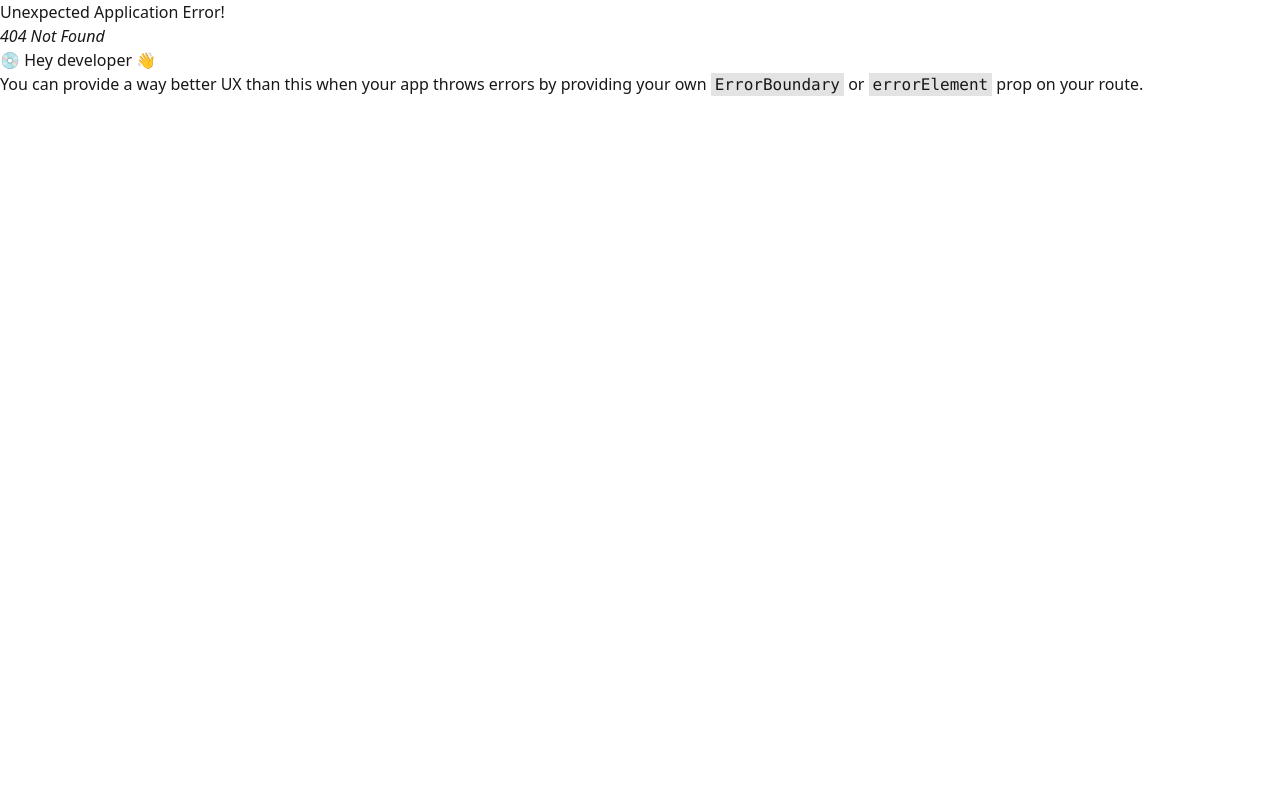
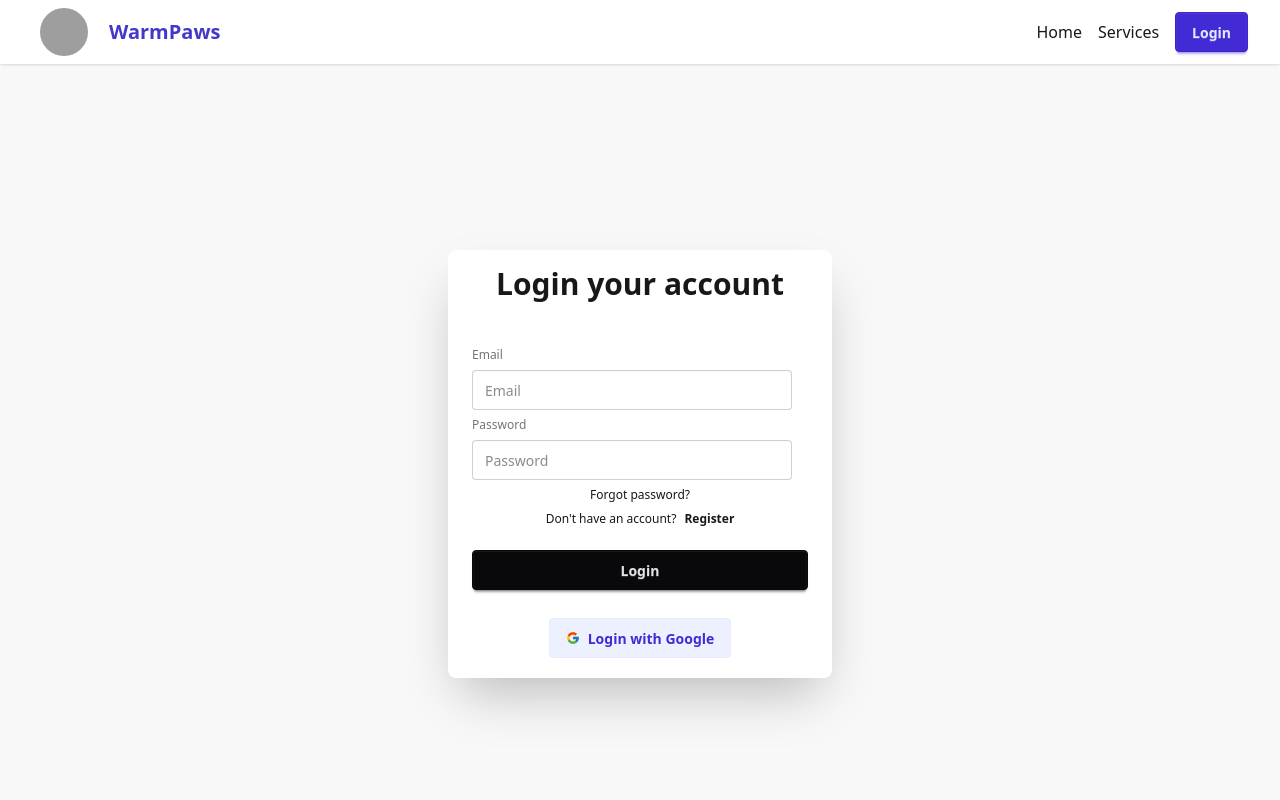
Before and after one commit to Noman6542/WarmPaws, a React (Vite) app: page /login in a window 1280 px wide. Before the commit this address had no page. Shown: the top 800 px of the page. Built offline with nearby package versions, Linux system fonts and the light colour scheme; no server answers; grey boxes are pictures that could not be loaded.

Commit message:
added login pages all functionality

```diff
--- a/package.json
+++ b/package.json
@@ -11,10 +11,12 @@
   },
   "dependencies": {
     "@tailwindcss/vite": "^4.1.15",
+    "firebase": "^12.4.0",
     "react": "^19.1.1",
     "react-dom": "^19.1.1",
     "react-icons": "^5.5.0",
     "react-router": "^7.9.4",
+    "react-spinners": "^0.17.0",
     "react-toastify": "^11.0.5",
     "tailwindcss": "^4.1.15"
   },
--- a/src/Component/Navbar.jsx
+++ b/src/Component/Navbar.jsx
@@ -1,8 +1,16 @@
-import React from "react";
+import React, { use } from "react";
 import { Link, NavLink } from "react-router";
-import Header from "../Pages/Header";
-
+import { AuthContext } from "../Provider/AuthProvider";
+import { toast } from "react-toastify";
 const Navbar = () => {
+  const { user, logout } = use(AuthContext);
+  const handleLogout = () => {
+    logout()
+      .then(() => {
+        toast.success("You logout successfully");
+      })
+      .catch((error) => toast.error(error.message));
+  };
   return (
     <div>
       <div className="navbar bg-base-100 shadow-sm px-4 lg:px-8">
@@ -31,13 +39,30 @@ const Navbar = () => {
               <NavLink className="hover:underline hover:text-[#4338ca]" to="/">
                 Home
               </NavLink>
-              <NavLink className="hover:underline hover:text-[#4338ca]" to="/">
+              <NavLink
+                className="hover:underline hover:text-[#4338ca]"
+                to="/ServicesDetails"
+              >
                 Services
               </NavLink>
-              <Link className="btn btn-primary hover:bg-transparent hover:font-semibold hover:text-black">
-                Login
-              </Link>
-              <Link className="btn btn-outline btn-primary">Register</Link>
+              <div>
+                {user ? (
+                  <button
+                    onClick={handleLogout}
+                    to="/register"
+                    className="btn btn-outline btn-primary"
+                  >
+                    Log-Out
+                  </button>
+                ) : (
+                  <Link
+                    to="/login"
+                    className="btn btn-primary hover:bg-transparent hover:font-semibold hover:text-black"
+                  >
+                    Login
+                  </Link>
+                )}
+              </div>
             </ul>
           </div>
 
@@ -57,26 +82,35 @@ const Navbar = () => {
         </div>
 
         <div className="navbar-end lg:flex items-center gap-4 hidden md:block">
-          <NavLink
-            className="hover:underline  hover:text-[#4338ca]"
-            to="/"
-          >
+          <NavLink className="hover:underline  hover:text-[#4338ca]" to="/">
             Home
           </NavLink>
           <NavLink
             className="hover:underline hover:text-[#4338ca]"
-            to="/"
+            to="/ServicesDetails"
           >
             Services
           </NavLink>
-          <Link className="btn btn-primary hover:bg-transparent hover:font-semibold hover:text-black">
-            Login
-          </Link>
-          <Link className="btn btn-outline btn-primary">Register</Link>
+          <div>
+            {user ? (
+              <button
+                onClick={handleLogout}
+                to="/register"
+                className="btn btn-outline btn-primary"
+              >
+                Log-Out
+              </button>
+            ) : (
+              <Link
+                to="/login"
+                className="btn btn-primary hover:bg-transparent hover:font-semibold hover:text-black"
+              >
+                Login
+              </Link>
+            )}
+          </div>
         </div>
       </div>
-
-      <Header></Header>
     </div>
   );
 };
--- /dev/null
+++ b/src/Firebase/Firebase.init.js
@@ -0,0 +1,20 @@
+// Import the functions you need from the SDKs you need
+import { initializeApp } from "firebase/app";
+import { getAuth } from "firebase/auth";
+
+// TODO: Add SDKs for Firebase products that you want to use
+// https://firebase.google.com/docs/web/setup#available-libraries
+
+// Your web app's Firebase configuration
+const firebaseConfig = {
+  apiKey: "AIzaSyCqDj9RktP3JPjZlQG67Wjk58iUXHDcUZI",
+  authDomain: "warm-paws-95833.firebaseapp.com",
+  projectId: "warm-paws-95833",
+  storageBucket: "warm-paws-95833.firebasestorage.app",
+  messagingSenderId: "785678162475",
+  appId: "1:785678162475:web:5b68ac8baef660b4bde86e"
+};
+
+// Initialize Firebase
+const app = initializeApp(firebaseConfig);
+export const auth = getAuth(app);
--- a/src/Layout/HomeLayout.jsx
+++ b/src/Layout/HomeLayout.jsx
@@ -10,9 +10,6 @@ const HomeLayout = () => {
   return (
     <div className='max-w-[1600px] mx-auto bg-[#f9fafb]'>
       <Navbar></Navbar>
-      <Services></Services>
-      <WinterCare></WinterCare>
-      <ExpertVets></ExpertVets>
       <Outlet></Outlet>
       <Footer></Footer>
     </div>
--- /dev/null
+++ b/src/Pages/Home.jsx
@@ -0,0 +1,31 @@
+import React, { useEffect, useState } from 'react';
+import Header from './Header';
+import Services from './Services';
+import WinterCare from './winterCare';
+import ExpertVets from './ExpertVets';
+import { ClimbingBoxLoader } from 'react-spinners';
+
+const Home = () => {
+  const [loading, setLoading] = useState(true);
+   useEffect(() => {
+    const timer = setTimeout(() => {
+      setLoading(false);
+    }, 700);
+
+    return () => clearTimeout(timer);
+  }, []);
+  if (loading) {
+    return  <div className="flex justify-center items-center h-screen">
+        <ClimbingBoxLoader color="#5e5feb" size={20} />
+      </div>};
+  return (
+    <div>
+      <Header></Header>
+      <Services></Services>
+      <WinterCare></WinterCare>
+      <ExpertVets></ExpertVets>
+    </div>
+  );
+};
+
+export default Home;
--- /dev/null
+++ b/src/Pages/Login.jsx
@@ -0,0 +1,65 @@
+import React, { use, useState } from "react";
+import { FcGoogle } from "react-icons/fc";
+import { Link, useLocation, useNavigate } from "react-router";
+import { AuthContext } from "../Provider/AuthProvider";
+
+const Login = () => {
+  const [error, setError] = useState("");
+  const { login } = use(AuthContext);
+  const location = useLocation();
+  const navigate = useNavigate();
+
+  const handleLogin = (e) => {
+    e.preventDefault();
+    const email = e.target.email.value;
+    const password = e.target.password.value;
+
+    login(email, password)
+      .then((result) => {
+        const user = result.user;
+        navigate(`${location.state ? location.state : "/"}`);
+      })
+      .catch((error) => setError(error.message));
+  };
+
+  return (
+    <div className="hero bg-base-200 min-h-screen">
+      <div className="card bg-base-100 w-full max-w-sm shrink-0 shadow-2xl text-center">
+        <h2 className="font-semibold text-3xl p-4">Login your account</h2>
+        <form onSubmit={handleLogin} className="card-body">
+          <fieldset className="fieldset">
+
+            <label className="label">Email</label>
+            <input name="email" type="email" className="input" placeholder="Email" />
+
+            <label className="label">Password</label>
+            <input name="password" type="password" className="input" placeholder="Password" />
+            <div>
+              <a className="link link-hover">Forgot password?</a>
+            </div>
+            <p>
+              Don't have an account?
+              <Link
+                to="/register"
+                className=" font-semibold hover:underline hover:text-[#4338ca] ml-2"
+              >
+                Register
+              </Link>
+            </p>
+            {error && <p className="text-red-400">{error}</p>}
+            <button type="submit" className="btn btn-neutral mt-4">
+              Login
+            </button>
+          </fieldset>
+        </form>
+        <div className="px-10 pb-5 mx-auto">
+          <button className="btn btn-soft btn-primary flex justify-center items-center gap-2">
+            <FcGoogle></FcGoogle> Login with Google{" "}
+          </button>
+        </div>
+      </div>
+    </div>
+  );
+};
+
+export default Login;
--- /dev/null
+++ b/src/Pages/Register.jsx
@@ -0,0 +1,98 @@
+
+import { Link, useNavigate } from "react-router";
+import { AuthContext } from "../Provider/AuthProvider";
+import { use } from "react";
+import { toast } from "react-toastify";
+
+const Register = () => {
+  const{createUser,setUser} =use(AuthContext);
+  const navigate = useNavigate();
+  const handleRegister = (e) => {
+    e.preventDefault();
+    const name = e.target.name.value.trim();
+    const email = e.target.email.value;
+    const photo = e.target.photo.value;
+    const password = e.target.password.value;
+    console.log(name, email, photo, password);
+     createUser(email, password)
+      .then(result => {
+        setUser(result.user);
+        toast.success("User created:", result.user);
+        navigate('/')
+      })
+      .catch(error => {
+        toast.error("Firebase Error:", error.message);
+      });
+  };
+  return (
+    <div className="hero bg-base-200 min-h-screen">
+      <div className="card bg-base-100 w-full max-w-sm shrink-0 shadow-2xl text-center">
+        <h2 className="font-semibold text-3xl p-4">Register your account</h2>
+        <form onSubmit={handleRegister} className="card-body">
+          <fieldset className="fieldset">
+            {/* name  */}
+            <label className="label">Name</label>
+            <input
+              name="name"
+              type="text"
+              className="input"
+              placeholder="Enter your name"
+              required
+            />
+
+            {/* email  */}
+
+            <label className="label">Email</label>
+            <input
+              name="email"
+              type="email"
+              className="input"
+              placeholder="Email"
+              required
+            />
+
+            {/* Photo  */}
+
+            <label className="label">Photo URL</label>
+            <input
+              name="photo"
+              type="text"
+              className="input"
+              placeholder="Photo URL"
+              required
+            />
+
+            {/* password  */}
+
+            <label className="label">Password</label>
+            <input
+              name="password"
+              type="password"
+              className="input"
+              placeholder="Password"
+              required
+            />
+
+            <div className="p-5 ">
+              <p>
+                Already have an account?
+                <Link
+                  to="/login"
+                  className=" font-semibold hover:underline hover:text-[#4338ca] ml-2"
+                >
+                  Login
+                </Link>
+              </p>
+            </div>
+
+            <button type="submit" className="btn btn-neutral mt-4">
+              Register
+            </button>
+          </fieldset>
+        </form>
+      </div>
+    </div>
+  );
+};
+
+export default Register;
--- /dev/null
+++ b/src/Pages/ServicesDetails.jsx
@@ -0,0 +1,11 @@
+import React from 'react';
+
+const ServicesDetails = () => {
+  return (
+    <div>
+      <h1>ServicesDetails</h1>
+    </div>
+  );
+};
+
+export default ServicesDetails;
--- a/src/Pages/winterCare.jsx
+++ b/src/Pages/winterCare.jsx
@@ -1,27 +1,30 @@
-import React, { useEffect, useState } from 'react';
+import React, { useEffect, useState } from "react";
 
 const WinterCare = () => {
   const [cares, setCares] = useState([]);
 
   useEffect(() => {
-    fetch('/Tips.json')
-      .then(res => res.json())
-      .then(data => setCares(data));
-
+    fetch("/Tips.json")
+      .then((res) => res.json())
+      .then((data) => setCares(data));
   }, []);
   return (
+    <div className="text-center mt-10 px-5">
+      <h1 className="font-bold text-4xl">Winter Care Tips for Pets</h1>
 
-      <div className='text-center mt-10'>
-        <h1 className='font-bold text-4xl'>Winter Care Tips for Pets</h1>
-        <div className='flex justify-around items-center gap-3 mt-10 px-5 '>
-
-        {
-          cares.map(care=>(  <div key={care.id} className="p-6 bg-white rounded-xl shadow-md transition duration-300 hover:shadow-lg hover:scale-[1.02]">
+      <div className="flex flex-col md:flex-row flex-wrap justify-center md:justify-around gap-6 mt-10">
+        {cares.map((care) => (
+          <div
+            key={care.id}
+            className="p-6 bg-white rounded-xl shadow-md transition duration-300 hover:shadow-lg hover:scale-[1.02] w-full sm:w-[45%] md:w-[30%]"
+          >
             <div className="mb-4">{care.icon}</div>
-        <h3 className="text-xl font-semibold mb-2 text-gray-800">{ care.title}</h3>
+            <h3 className="text-xl font-semibold mb-2 text-gray-800">
+              {care.title}
+            </h3>
             <p className="text-gray-600 text-sm">{care.text}</p>
-    </div>))
-        }
+          </div>
+        ))}
       </div>
     </div>
   );
--- /dev/null
+++ b/src/Provider/AuthProvider.jsx
@@ -0,0 +1,46 @@
+import {
+  createUserWithEmailAndPassword,
+  onAuthStateChanged,
+  signInWithEmailAndPassword,
+  signOut,
+} from "firebase/auth";
+import React, { createContext, useEffect, useState } from "react";
+import { auth } from "../Firebase/Firebase.init";
+export const AuthContext = createContext();
+const AuthProvider = ({ children }) => {
+  const [user, setUser] = useState(null);
+  console.log(user);
+
+  const createUser = (email, password) => {
+    return createUserWithEmailAndPassword(auth, email, password);
+  };
+
+  const logout = () => {
+    return signOut(auth);
+  };
+
+  const login = (email, password) => {
+    return signInWithEmailAndPassword(auth, email, password);
+  };
+
+  useEffect(() => {
+    const unsubscribe = onAuthStateChanged(auth, (currentUser) => {
+      setUser(currentUser);
+    });
+    return () => {
+      unsubscribe();
+    };
+  }, []);
+
+  const AuthData = {
+    user,
+    setUser,
+    createUser,
+    logout,
+    login,
+  };
+
+  return <AuthContext value={AuthData}>{children}</AuthContext>;
+};
+
+export default AuthProvider;
--- a/src/main.jsx
+++ b/src/main.jsx
@@ -1,21 +1,45 @@
-import { StrictMode } from "react";
+import { Component, StrictMode } from "react";
 import { createRoot } from "react-dom/client";
 import "./index.css";
 import { createBrowserRouter, RouterProvider } from "react-router";
 import HomeLayout from "./Layout/HomeLayout.jsx";
-
+import Home from "./Pages/Home.jsx";
+import ServicesDetails from "./Pages/ServicesDetails.jsx";
+import Login from "./Pages/Login.jsx";
+import Register from "./Pages/Register.jsx";
+import AuthProvider from "./Provider/AuthProvider.jsx";
+import { ToastContainer } from "react-toastify";
 
 const router = createBrowserRouter([
   {
     path: "/",
     Component: HomeLayout,
     children: [
-
+      {
+        index: true,
+        path: "/",
+        Component: Home,
+      },
+      {
+        path: "/ServicesDetails",
+        Component: ServicesDetails,
+      },
+      {
+        path: "/login",
+        Component: Login,
+      },
+      {
+        path: "/register",
+        Component: Register,
+      },
     ],
   },
 ]);
 createRoot(document.getElementById("root")).render(
   <StrictMode>
-    <RouterProvider router={router} />
+    <AuthProvider>
+      <RouterProvider router={router} />
+       <ToastContainer />
+    </AuthProvider>
   </StrictMode>
 );
```
Also changed, not shown: 1 other file (tests, documents, lock files or other folders). Lines whose indentation alone changed are shown as unchanged.
